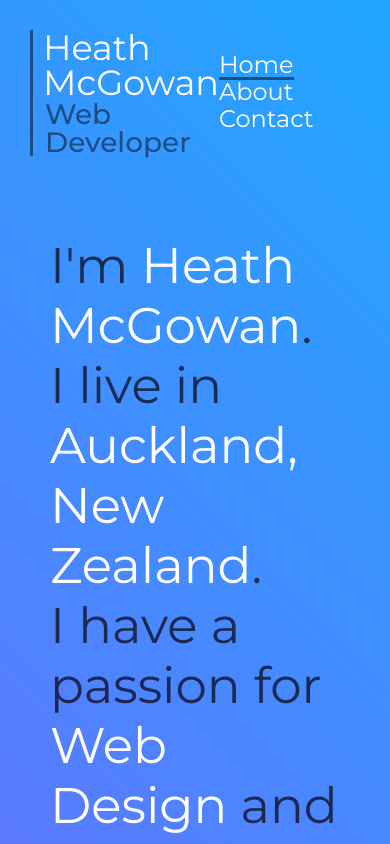
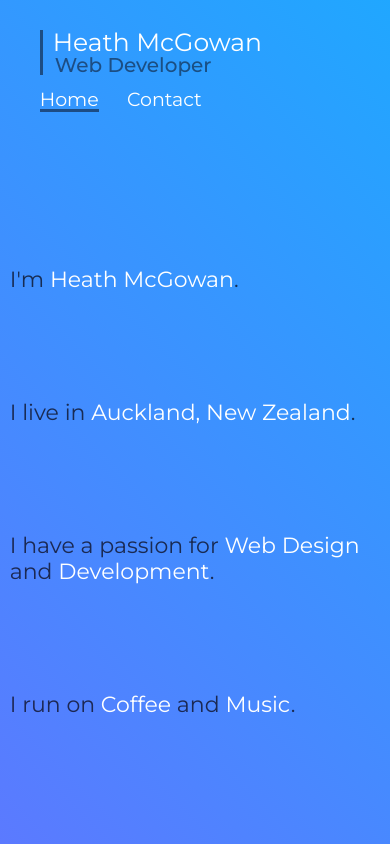
Before and after one commit to heathmcgowan/portfolio, a website: page index.html in a window 390 px wide. Drawn offline with nearby package versions, Linux system fonts and the light colour scheme.

Commit message:
restructured home-page

```diff
--- a/css/main.scss
+++ b/css/main.scss
@@ -45,18 +45,34 @@ $secondary-color-light: rgba(7, 2, 8, 0.5);
 }
 
 // Global
+html {
+    scroll-behavior: smooth;
+}
+
 body {
     font-family: $font-stack;
     font-weight: $font-regular;
     color: $primary-color;
     @include gradient-animation;
+}
+
+// Hero
+.hero {
+    height: 100vh;
+    min-height: 600px;
+    width: 95%;
+    max-width: 1400px;
+    margin: auto;
     display: flex;
     flex-direction: column;
-    min-height: 100vh;
-}
-
-html {
-    scroll-behavior: smooth;
+    p {
+        color: $secondary-color;
+        font-size: 50px;
+        line-height: 1.2;
+    }
+    strong {
+        color: $primary-color;
+    }
 }
 
 // Header
@@ -66,6 +82,7 @@ header {
     max-width: 1600px;
     padding: 30px;
     display: flex;
+    flex-wrap: wrap;
     justify-content: space-between;
     align-items: center;
     flex: 0 0 auto;
@@ -147,58 +164,81 @@ nav {
     transform: scaleX(1);
 }
 
-// Sections
-main {
-    width: 100vw;
+// About
+.about {
     flex: 1 1 auto;
-    max-width: 100%;
-    position: relative;
-    overflow-x: hidden;
-}
-
-// Home
-.home {
-    position: absolute;
-    left: 50%;
-    transform: translateX(-50%);
-    height: 100%;
-    width: 100%;
-    max-width: 1400px;
-    margin: auto;
+    padding: 5% 0;
     display: flex;
     flex-direction: column;
     justify-content: space-evenly;
-    padding: 50px 50px 120px 50px;
-    p {
-        color: $secondary-color;
-        font-size: 50px;
-        line-height: 1.2;
-    }
-    strong {
-        color: $primary-color;
+}
+
+// Projects
+
+// Media Queries
+@media only screen and (max-width: 1345px) {
+    .hero {
+        p {
+            font-size: 40px;
+        }
     }
 }
 
-// About
-.about {
-    position: absolute;
-    left: 50%;
-    transform: translateX(-50%);
-    height: 100%;
-    width: 100%;
-    max-width: 1400px;
-    margin: auto;
+@media only screen and (max-width: 1075px) {
+    .hero {
+        p {
+            font-size: 35px;
+        }
+    }
 }
 
-// Contact
-.contact {
-    position: absolute;
-    left: 50%;
-    transform: translateX(-50%);
-    height: 100%;
-    width: 100%;
-    max-width: 1400px;
-    margin: auto;
+@media only screen and (max-width: 940px) {
+    .hero {
+        p {
+            font-size: 28px;
+        }
+    }
+}
+
+@media only screen and (max-width: 755px) {
+    .header-title {
+        h1 {
+            color: $primary-color;
+            font-size: 25px;
+        }
+        h2 {
+            font-size: 20px;
+        }
+    }
+
+    nav {
+        li {
+            font-size: 19px;
+        }
+    }
+    .hero {
+        p {
+            font-size: 22px;
+        }
+    }
+}
+
+@media only screen and (max-width: 505px) {
+    header {
+        flex-direction: column;
+        align-items: flex-start;
+    }
+    nav {
+        margin-top: 15px;
+    }
+}
+
+@media only screen and (max-width: 260px) {
+    nav {
+        li {
+            margin-top: 10px;
+        }
+    }
 }
 
 // Modifiers
--- a/index.html
+++ b/index.html
@@ -13,6 +13,7 @@
     <link rel="stylesheet" href="css/main.css">
 </head>
 <body>
+    <section class="hero">
         <header>
             <a class="header-title" href="/">
                 <h1>Heath McGowan</h1>
@@ -21,23 +22,16 @@
             <nav>
                 <ul>
                     <li class="home-button active-nav-item">Home</li>
-                <li class="about-button non-active-nav-item">About</li>
                     <li class="contact-button non-active-nav-item">Contact</li>
                 </ul>
             </nav>
         </header>
-    <main>
-        <section class="home">
+        <section class="about">
             <p>I'm <strong>Heath McGowan</strong>.</p>
             <p>I live in <strong>Auckland, New Zealand</strong>.</p>
             <p>I have a passion for <strong>Web Design</strong> and <strong>Development</strong>.</p>
             <p>I run on <strong>Coffee</strong> and <strong>Music</strong>.</p>
         </section>
-        <section class="about hidden">
-            <p>This is the About Page</p>
-        </section>
-        <section class="contact hidden">
-            <p>This is the Contact Page</p>
     </section>
     </main>
     <script src="https://code.jquery.com/jquery-3.3.1.min.js" integrity="sha256-FgpCb/KJQlLNfOu91ta32o/NMZxltwRo8QtmkMRdAu8=" crossorigin="anonymous"></script>
--- a/js/main.js
+++ b/js/main.js
@@ -1,37 +1,5 @@
 let currentPage = 0;
 
 $(document).ready(function() {
-        $('.home-button').click(function() {
-            $('.home').removeClass('hidden');
-            $('.about').addClass('hidden');
-            $('.contact').addClass('hidden');
-            $('.home-button').removeClass('non-active-nav-item');
-            $('.home-button').addClass('active-nav-item');
-            $('.about-button').removeClass('active-nav-item');
-            $('.about-button').addClass('non-active-nav-item');
-            $('.contact-button').removeClass('active-nav-item');
-            $('.contact-button').addClass('non-active-nav-item');
-        });
-        $('.about-button').click(function() {
-            $('.home').addClass('hidden');
-            $('.about').removeClass('hidden');
-            $('.contact').addClass('hidden');
-            $('.home-button').removeClass('active-nav-item');
-            $('.home-button').addClass('non-active-nav-item');
-            $('.about-button').removeClass('non-active-nav-item');
-            $('.about-button').addClass('active-nav-item');
-            $('.contact-button').removeClass('active-nav-item');
-            $('.contact-button').addClass('non-active-nav-item');
-        });
-        $('.contact-button').click(function() {
-            $('.home').addClass('hidden');
-            $('.about').addClass('hidden');
-            $('.contact').removeClass('hidden');
-            $('.home-button').removeClass('active-nav-item');
-            $('.home-button').addClass('non-active-nav-item');
-            $('.about-button').removeClass('active-nav-item');
-            $('.about-button').addClass('non-active-nav-item');
-            $('.contact-button').removeClass('non-active-nav-item');
-            $('.contact-button').addClass('active-nav-item');
-        });
+
 });
```
Also changed, not shown: css/main.css. Lines whose indentation alone changed are shown as unchanged.
